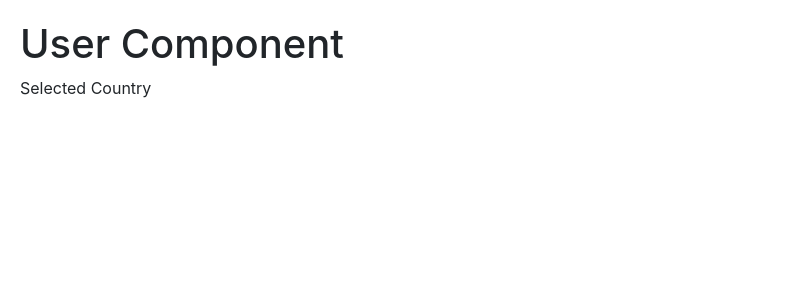
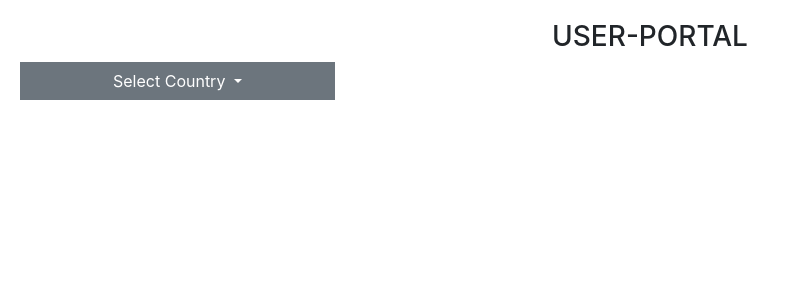
Before and after one commit to Rajeswari417/smart-dropdown-search, an Angular app: page /user in a window 1280 px wide. Shown: the top 300 px of the page, without its empty margins (0-790 px from the left). Built offline with nearby package versions, Linux system fonts and the light colour scheme; no server answers.

Commit message:
ui fixes

```diff
--- a/src/admin/admin.component.ts
+++ b/src/admin/admin.component.ts
@@ -14,7 +14,7 @@ export class AdminComponent implements OnInit {
   searchResult = [];
   count = 3
   showDropDown = false
-  selectedCountry = 'Selected Country';
+  selectedCountry = 'Select Country';
 
 
   constructor(private countryService: CountryService) { }
--- a/src/custom-dropdown/custom-dropdown.component.html
+++ b/src/custom-dropdown/custom-dropdown.component.html
@@ -29,9 +29,9 @@
     </div>
   </ul> -->
   <ng-template #other_content>
-    <div *ngIf="searchResult.length==0 && searchInput.length!=0">"{{searchInput}}" not found...
-
-      <button *ngIf="privilege" (click)="addCountryToList()">Add & Select</button>
+    <div *ngIf="searchResult.length==0 && searchInput.length!=0" class="add-select">"{{searchInput}}"
+      <span> not found...</span>
+      <button class="btn btn-secondary btn-sm" *ngIf="privilege" (click)="addCountryToList()">Add & Select</button>
     </div>
   </ng-template>
 </ng-container>
--- a/src/custom-dropdown/custom-dropdown.component.scss
+++ b/src/custom-dropdown/custom-dropdown.component.scss
@@ -13,3 +13,11 @@ ul{
   font-size: 0.8rem;
   float: right;
 }
+.btn-sm{
+  border-radius: 0%;
+  float: right;
+}
+.add-select{
+  width: 25%;
+  margin-top: 5px;
+}
--- a/src/user/user.component.html
+++ b/src/user/user.component.html
@@ -1,7 +1,12 @@
 <div class="user-component">
-    <h1>User Component</h1>
-    <div>
-        <span (click)="openDropDown()"> {{selectedCountry}}</span>
+    <h3 class="title-text">USER-PORTAL</h3>
+
+    <div class="dropdown">
+        <button class="btn btn-secondary dropdown-toggle" type="button" id="dropdownMenuButton" data-toggle="dropdown"
+            aria-haspopup="true" aria-expanded="false" (click)="openDropDown()">
+            {{selectedCountry}}
+        </button>
+
     </div>
     <app-custom-dropdown
       [countryList]="countryList"
--- a/src/user/user.component.scss
+++ b/src/user/user.component.scss
@@ -0,0 +1,10 @@
+.title-text{
+    text-align: center;
+}
+.btn-secondary{
+    border-radius: 0%;
+    width: 25%;
+}
+.dropdown-toggle-split{
+    margin-left: 0%;
+}
--- a/src/user/user.component.ts
+++ b/src/user/user.component.ts
@@ -12,7 +12,7 @@ export class UserComponent implements OnInit {
   searchResult = [];
   count = 3
   showDropDown = false
-  selectedCountry = 'Selected Country';
+  selectedCountry = 'Select Country';
   constructor(private countryService: CountryService) { }
 
   ngOnInit(): void {
```
